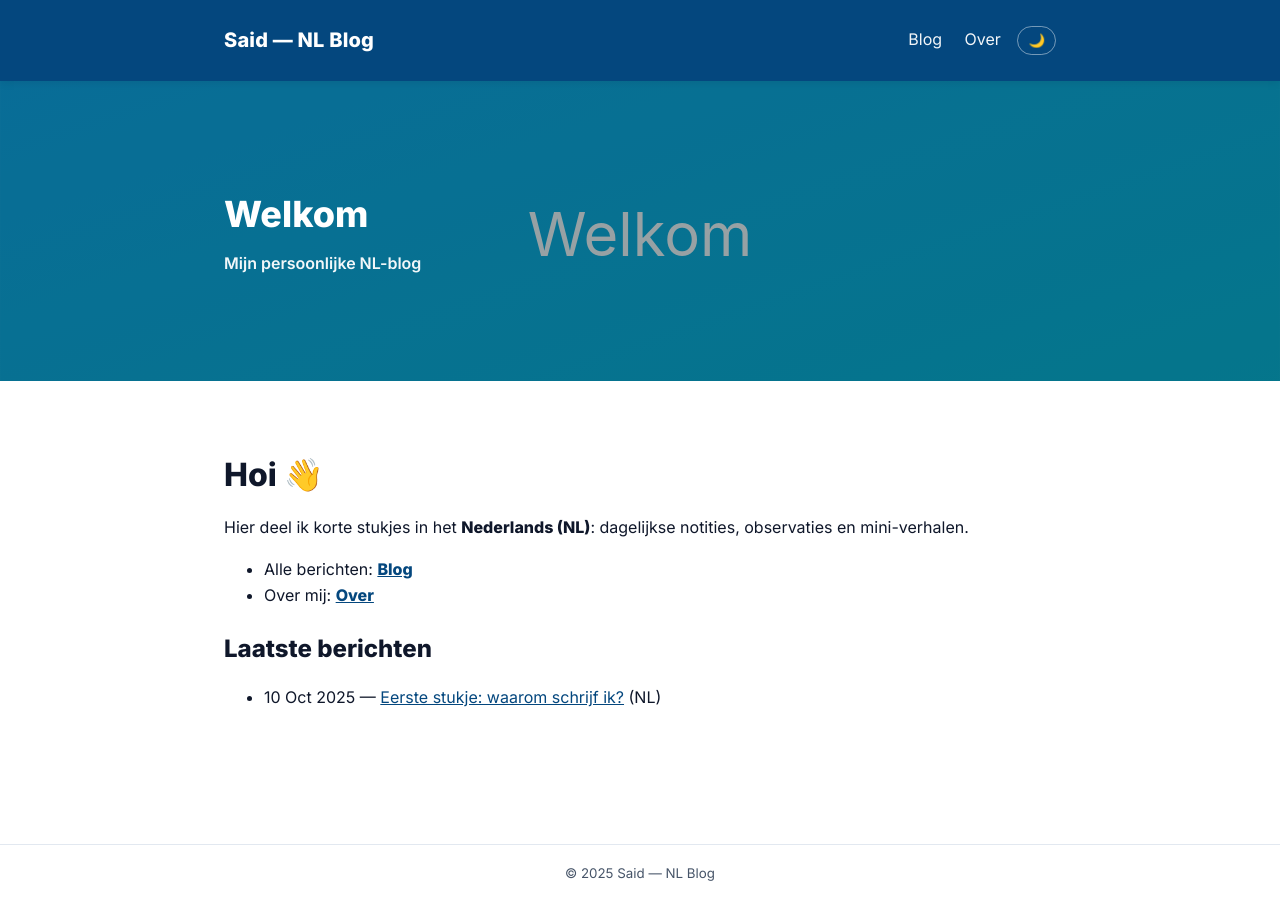
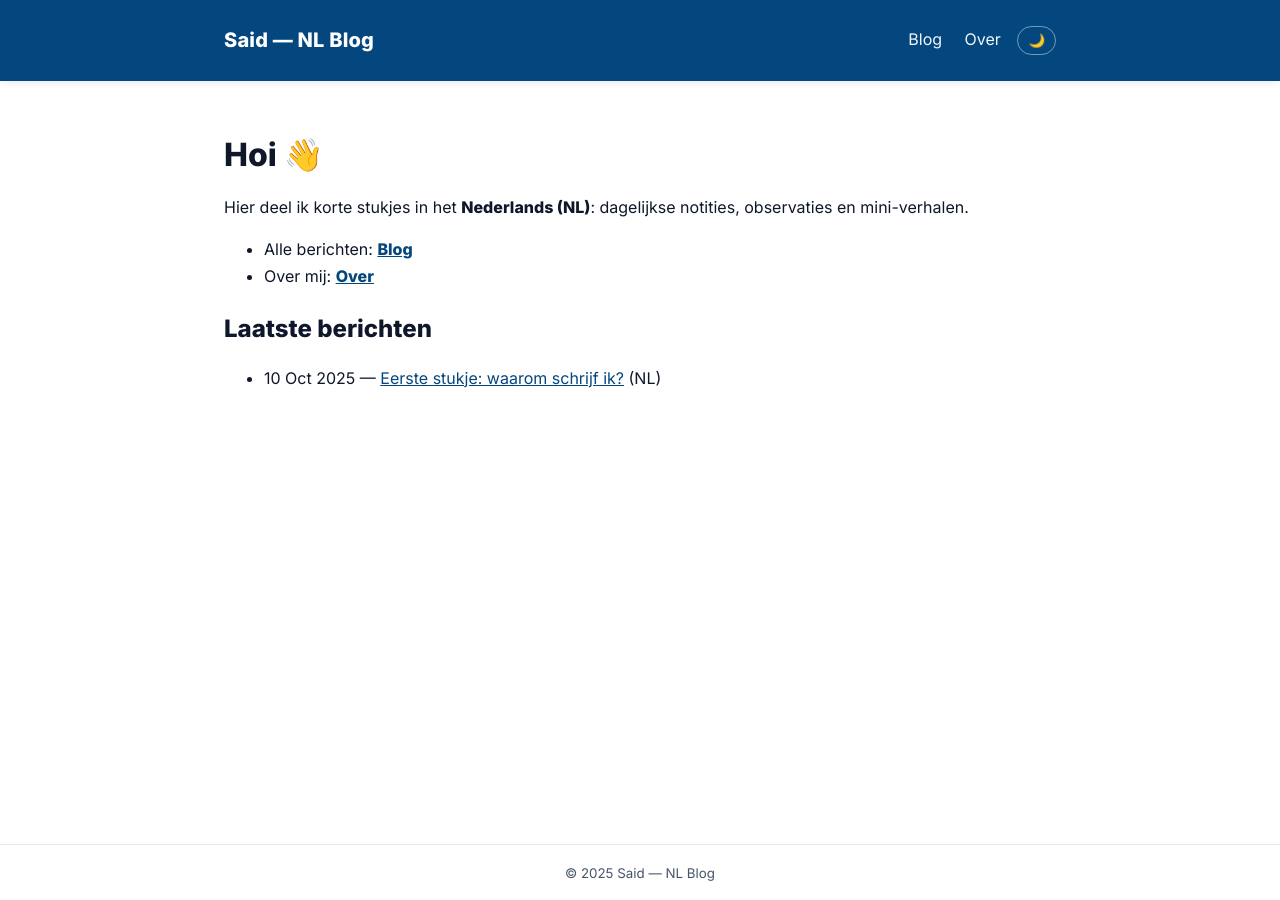
Before and after one commit to anatolischejongen/anatolischejongen, a Jekyll site: the page built from index.md, in a window 1280 px wide. Built offline with Jekyll 4.4.1, drawn with Linux system fonts in a browser that asks for light colours.

Commit message:
Update default.html

```diff
--- a/_layouts/default.html
+++ b/_layouts/default.html
@@ -7,13 +7,27 @@
   <link href="https://fonts.googleapis.com/css2?family=Inter:wght@400;600;800&display=swap" rel="stylesheet">
   <link rel="stylesheet" href="{{ '/assets/css/custom.css' | relative_url }}">
   {% seo %}
+
+  <!-- Arka plan görselleri: LIGHT ve DARK için ayrı dosyalar -->
+  <style>
+    :root{
+      /* Masaüstü varsayılanları */
+      --page-bg-image-light: url("{{ '/assets/img/bg2-desktop-2880x1620.webp' | relative_url }}");
+      --page-bg-image-dark:  url("{{ '/assets/img/bg2-night-desktop-2880x1620.webp' | relative_url }}");
+    }
+    /* Mobil kırılımında mobil görselleri kullan */
+    @media (max-width: 680px){
+      :root{
+        --page-bg-image-light: url("{{ '/assets/img/bg2-mobile-1080x2340.webp' | relative_url }}");
+        --page-bg-image-dark:  url("{{ '/assets/img/bg2-night-mobile-1080x2340.webp' | relative_url }}");
+      }
+    }
+  </style>
 </head>
 <body>
-  <!-- TEK header + TEK nav -->
-  <header class="site-header">
+  <header class="site-header transparent" id="siteHeader">
     <div class="container header-row">
       <a class="brand" href="{{ '/' | relative_url }}">{{ site.title }}</a>
-
       <nav class="nav" aria-label="Hoofdmenu">
         <a href="{{ '/blog/' | relative_url }}">Blog</a>
         <a href="{{ '/about' | relative_url }}">Over</a>
@@ -21,15 +35,6 @@
       </nav>
     </div>
   </header>
-
-  {% if page.hero %}
-  <section class="hero" style="background-image:url('{{ page.hero_image | relative_url }}')">
-    <div class="container">
-      <h1 class="hero-title">{{ page.hero_title }}</h1>
-      <p class="hero-sub">{{ page.hero_subtitle }}</p>
-    </div>
-  </section>
-  {% endif %}
 
   <main class="container">
     {{ content }}
@@ -41,36 +46,26 @@
     </div>
   </footer>
 
-  <!-- Tema toggle: localStorage + auto (OS) uyumlu -->
   <script>
   (function(){
-    const KEY = 'theme'; // 'light' | 'dark' | null(=auto)
-    const root = document.documentElement;
-    const btn  = document.getElementById('themeToggle');
+    const KEY='theme', root=document.documentElement, btn=document.getElementById('themeToggle');
+    const saved=localStorage.getItem(KEY);
+    if (saved==='light'||saved==='dark') root.setAttribute('data-theme',saved); else root.removeAttribute('data-theme');
 
-    const saved = localStorage.getItem(KEY);
-    if (saved === 'light' || saved === 'dark') root.setAttribute('data-theme', saved);
-    else root.removeAttribute('data-theme');
+    function current(){ const a=root.getAttribute('data-theme'); if(a) return a;
+      return matchMedia('(prefers-color-scheme: dark)').matches?'dark':'light'; }
+    function update(){ const m=current(); btn.textContent=m==='dark'?'☀️':'🌙'; btn.setAttribute('aria-pressed', m==='dark'?'true':'false'); }
+    function setMode(m){ if(m){ root.setAttribute('data-theme', m); localStorage.setItem(KEY,m); }
+                         else  { root.removeAttribute('data-theme'); localStorage.removeItem(KEY); }
+                         update(); }
+    btn.addEventListener('click', ()=> setMode(current()==='dark' ? 'light' : 'dark'));
+    btn.addEventListener('dblclick', ()=> setMode(null)); // çift tık = Auto (OS)
+    update();
 
-    function currentMode(){
-      const attr = root.getAttribute('data-theme');
-      if (attr) return attr;
-      return window.matchMedia('(prefers-color-scheme: dark)').matches ? 'dark' : 'light';
-    }
-    function updateBtn(){
-      const mode = currentMode();
-      btn.textContent = mode === 'dark' ? '☀️' : '🌙';
-      btn.setAttribute('aria-pressed', mode === 'dark' ? 'true' : 'false');
-    }
-    function setTheme(mode){ // 'light'|'dark'|null
-      if (mode) { root.setAttribute('data-theme', mode); localStorage.setItem(KEY, mode); }
-      else { root.removeAttribute('data-theme'); localStorage.removeItem(KEY); }
-      updateBtn();
-    }
-
-    btn.addEventListener('click', ()=> setTheme(currentMode()==='dark' ? 'light' : 'dark'));
-    btn.addEventListener('dblclick', ()=> setTheme(null)); // çift tık = otomatik moda dön
-    updateBtn();
+    // Scroll: 24px sonra header okunaklı dursun
+    const H=document.getElementById('siteHeader');
+    function onScroll(){ H.classList.toggle('solid', window.scrollY>24); }
+    onScroll(); window.addEventListener('scroll', onScroll, {passive:true});
   })();
   </script>
 </body>
```
